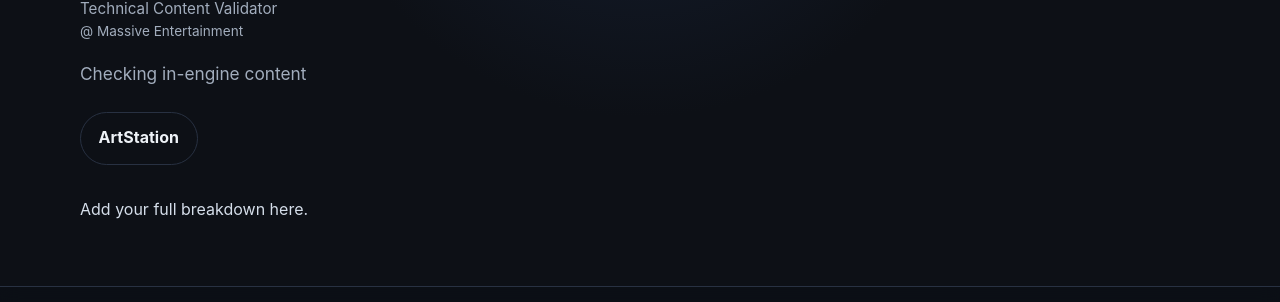
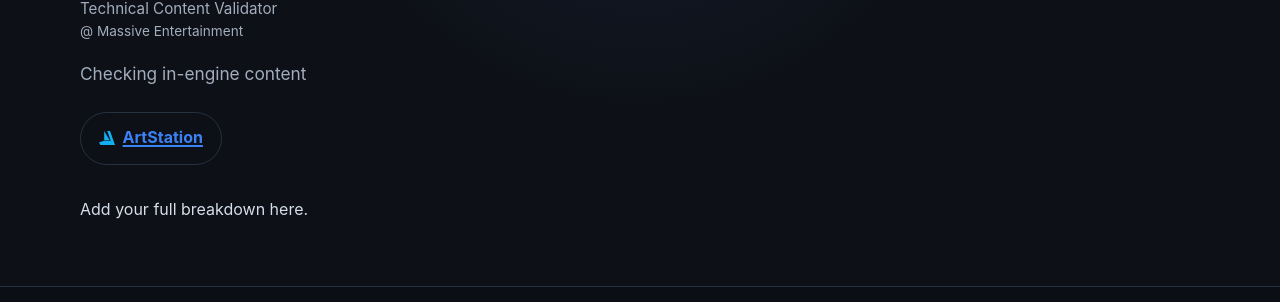
Before and after one commit to ianistor/ian_mywebsite, a Jekyll site: the page built from _projects/division.md, in a window 1280 px wide. Shown: the part 214-516 px from the top of the page. Built offline with Jekyll 4.4.1, drawn with Linux system fonts in a browser that asks for light colours; nearby versions of some CDN libraries.

```diff
--- a/_layouts/project.html
+++ b/_layouts/project.html
@@ -22,7 +22,10 @@
     {% if page.links %}
       <div class="link-row">
         {% for link in page.links %}
-          <a class="button secondary" href="{{ link.url }}">{{ link.label }}</a>
+          {% assign normalized_label = link.label | downcase %}
+          <a class="button secondary{% if normalized_label == "artstation" %} project-link-artstation{% endif %}" href="{{ link.url }}">
+            {% if normalized_label == "artstation" %}<img src="{{ '/assets/images/logos/artstation-logo.svg' | relative_url }}" alt="ArtStation logo" class="project-link-artstation-logo">{% endif %}{{ link.label }}
+          </a>
         {% endfor %}
       </div>
     {% endif %}
--- a/assets/css/style.css
+++ b/assets/css/style.css
@@ -33,6 +33,7 @@
 a:hover {
   color: var(--accent-2);
 }
+
 
 .container {
   width: min(calc(100% - 2rem), var(--max));
@@ -292,12 +293,32 @@
   border: 1px solid var(--line);
 }
 
+
+.button.secondary.project-link-artstation {
+  color: #3b82f6;
+  text-decoration: underline;
+  text-underline-offset: 0.12em;
+  text-decoration-thickness: 1.5px;
+}
+
+.button.secondary.project-link-artstation:hover {
+  color: #60a5fa;
+}
+
+.project-link-artstation .project-link-artstation-logo {
+  width: 1em;
+  height: 1em;
+  object-fit: contain;
+  vertical-align: -0.1em;
+}
+
 .link-row {
   display: flex;
   flex-wrap: wrap;
   gap: 0.75rem;
   margin-top: 1.5rem;
 }
+
 
 .card-thumb {
   width: 100%;
```
Also changed, not shown: projects/index.md (+1 -0 lines), assets/images/logos/artstation-logo.svg (added).
